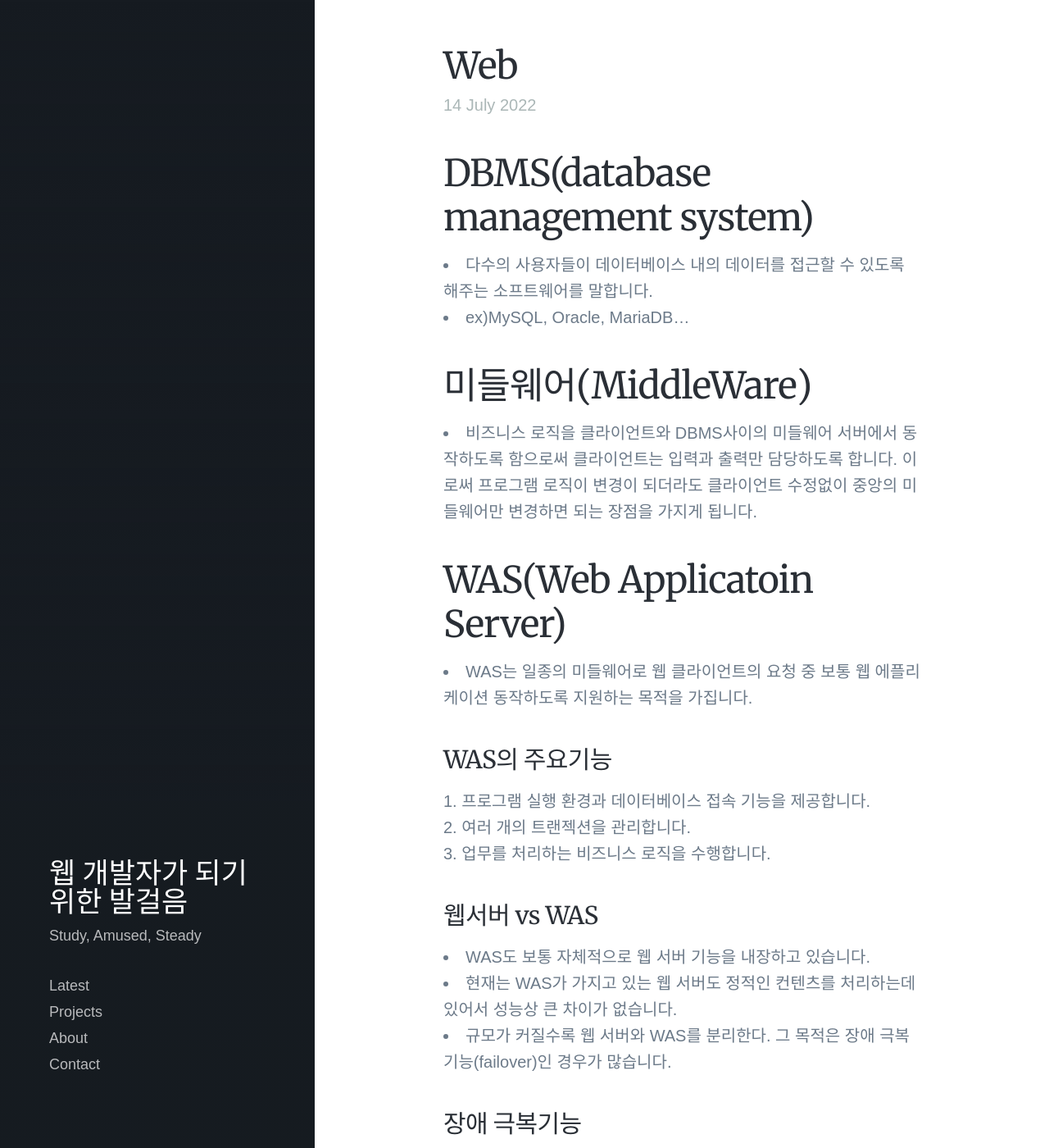
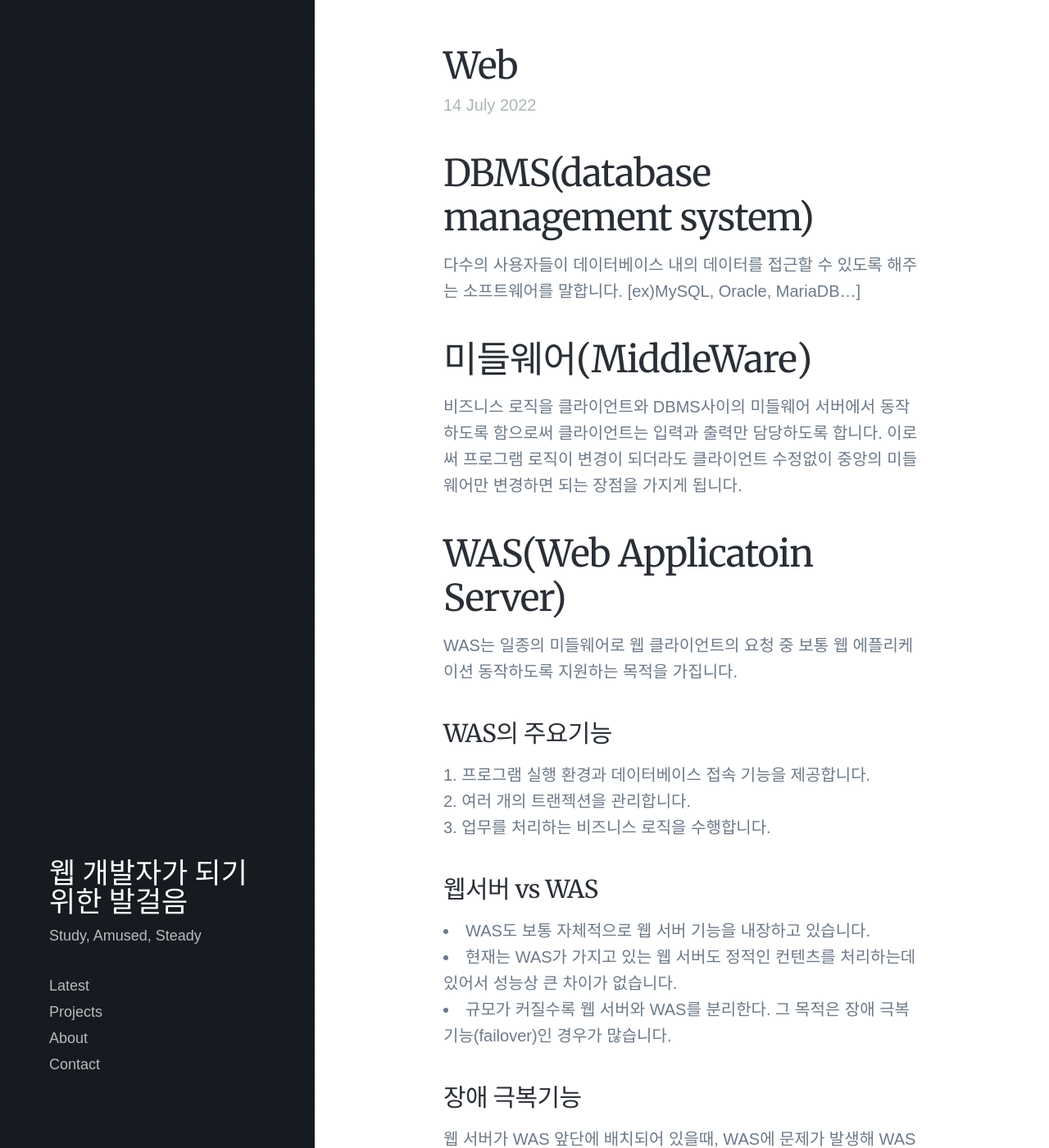
Before and after one commit to lawijdo201/lawijdo201.github.io, a Jekyll site: the page built from _posts/2022-07-14-aboutWEB-post.md, in a window 1280 px wide and 1400 px high. Shown: the whole window at 82% size. Built offline with Jekyll 4.4.1, drawn with Linux system fonts in a browser that asks for light colours; nearby versions of some CDN libraries; some web fonts are replaced; some of the changed text lies outside the part shown.

```diff
--- a/_posts/2022-07-14-aboutWEB-post.md
+++ b/_posts/2022-07-14-aboutWEB-post.md
@@ -7,16 +7,15 @@ excerpt: Web에 대해
 
 ## DBMS(database management system)
 
-* 다수의 사용자들이 데이터베이스 내의 데이터를 접근할 수 있도록 해주는 소프트웨어를 말합니다.
-* ex)MySQL, Oracle, MariaDB...
+다수의 사용자들이 데이터베이스 내의 데이터를 접근할 수 있도록 해주는 소프트웨어를 말합니다. [ex)MySQL, Oracle, MariaDB...]
 
 ## 미들웨어(MiddleWare)
 
-* 비즈니스 로직을 클라이언트와 DBMS사이의 미들웨어 서버에서 동작하도록 함으로써 클라이언트는 입력과 출력만 담당하도록 합니다. 이로써 프로그램 로직이 변경이 되더라도 클라이언트 수정없이 중앙의 미들웨어만 변경하면 되는 장점을 가지게 됩니다.
+비즈니스 로직을 클라이언트와 DBMS사이의 미들웨어 서버에서 동작하도록 함으로써 클라이언트는 입력과 출력만 담당하도록 합니다. 이로써 프로그램 로직이 변경이 되더라도 클라이언트 수정없이 중앙의 미들웨어만 변경하면 되는 장점을 가지게 됩니다.
 
 ## WAS(Web Applicatoin Server)
 
-* WAS는 일종의 미들웨어로 웹 클라이언트의 요청 중 보통 웹 에플리케이션 동작하도록 지원하는 목적을 가집니다.
+WAS는 일종의 미들웨어로 웹 클라이언트의 요청 중 보통 웹 에플리케이션 동작하도록 지원하는 목적을 가집니다.
 
 ### WAS의 주요기능
 
```
Also changed, not shown: other parts of _posts/2022-07-14-aboutWEB-post.md (+1 -1 lines).
